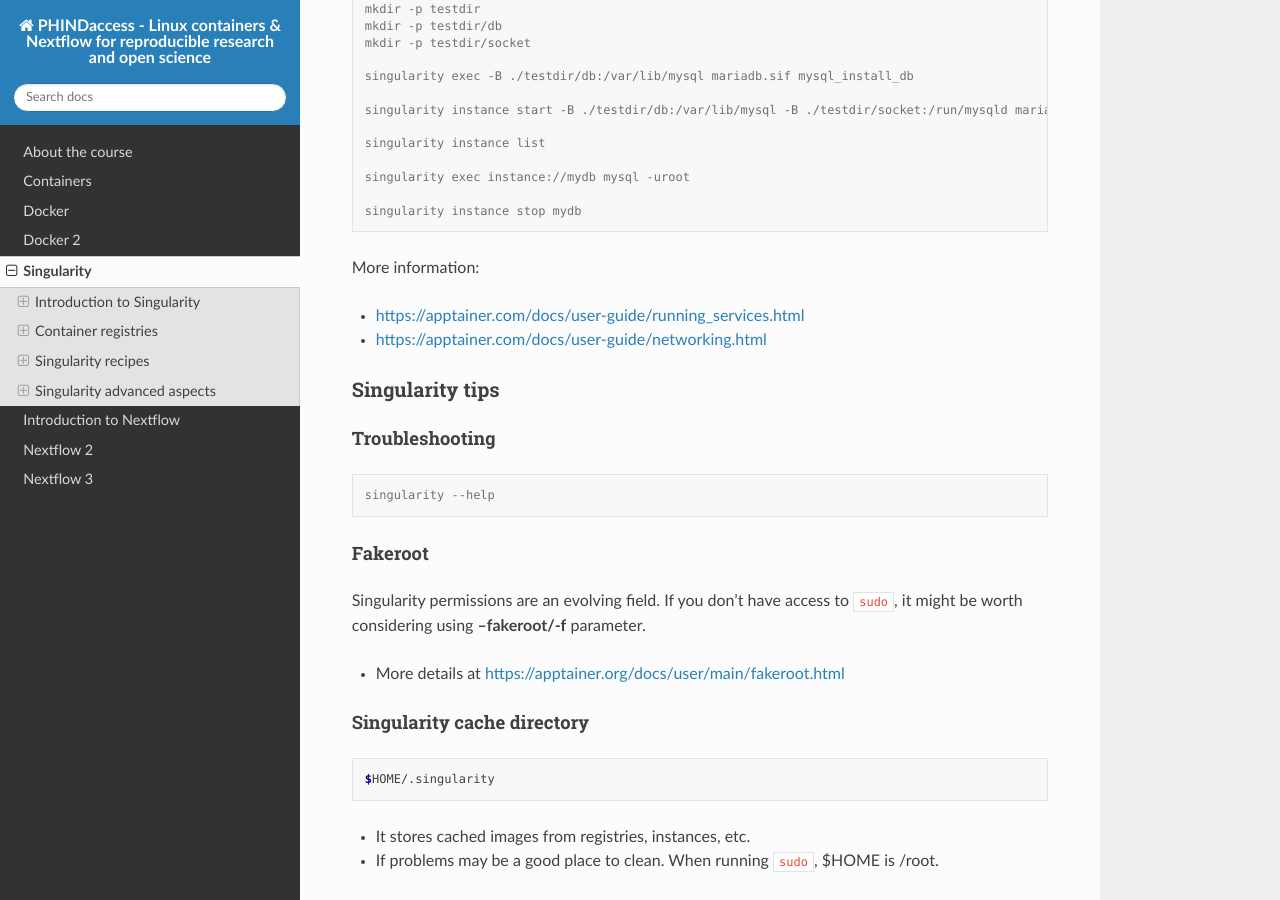
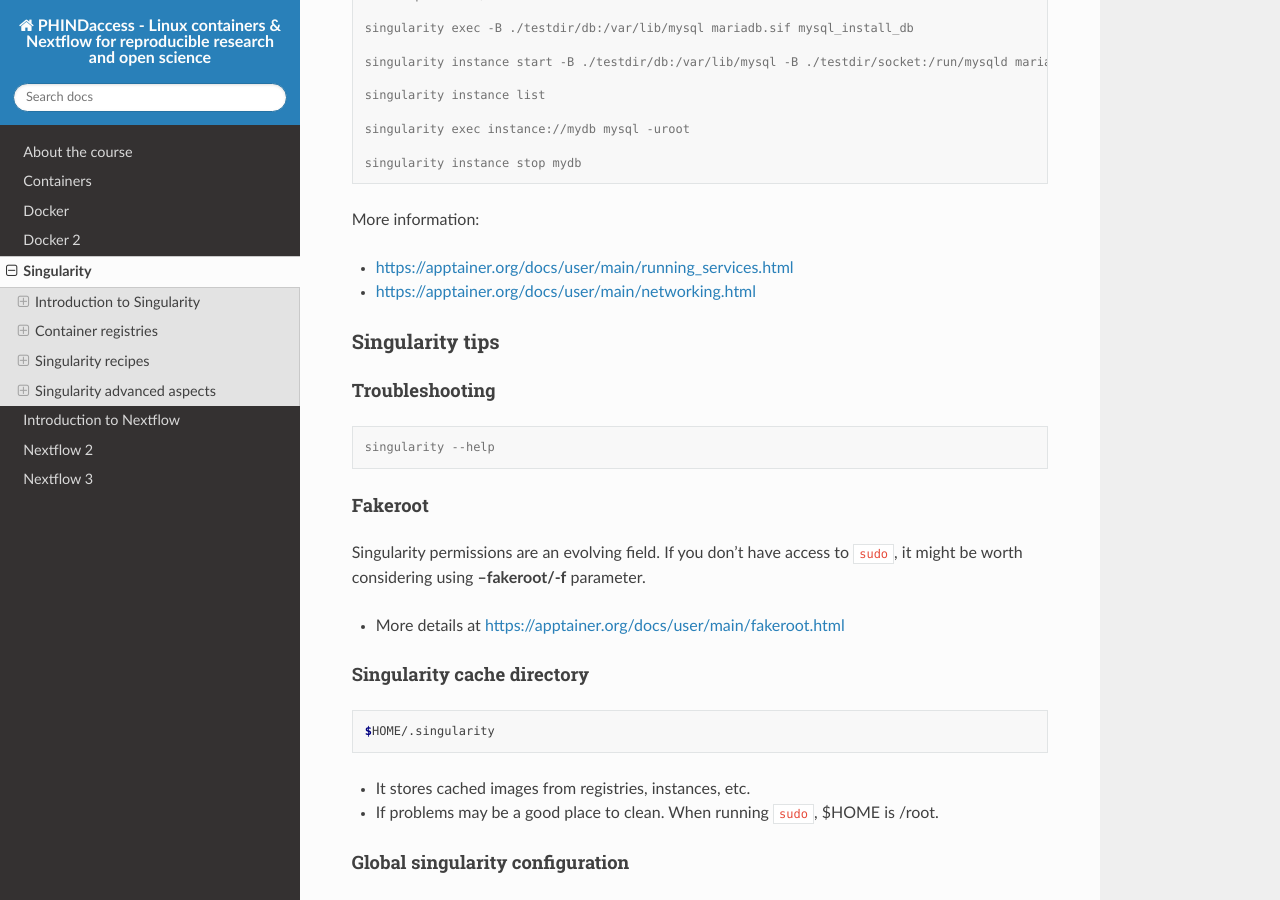
Before and after one commit to biocorecrg/CoursesCRG_Containers_Nextflow_May_2022, a Sphinx documentation site: the page built from docs/singularity.rst, in a window 1280 px wide and 900 px high, scrolled down 6255 px. Built offline with Sphinx 7.4.7 and the Read the Docs theme 2.0.0, drawn with Linux system fonts in a browser that asks for light colours; some of the changed lines change nothing that is shown; some of the changed text lies outside the part shown.

Commit message:
Update singularity.rst

````diff
--- a/docs/singularity.rst
+++ b/docs/singularity.rst
@@ -259,7 +259,7 @@
 
 Paths of host system mounted in the container
 
-* Default ones, no need to mount them explicitly (for 3.6.x): ```$HOME``` , ```/sys:/sys``` , ```/proc:/proc```, ```/tmp:/tmp```, ```/var/tmp:/var/tmp```, ```/etc/resolv.conf:/etc/resolv.conf```, ```/etc/passwd:/etc/passwd```, and ```$PWD``` [https://sylabs.io/guides/3.6/user-guide/bind_paths_and_mounts.html](https://sylabs.io/guides/3.6/user-guide/bind_paths_and_mounts.html)
+* Default ones, no need to mount them explicitly (for 3.6.x): ```$HOME``` , ```/sys:/sys``` , ```/proc:/proc```, ```/tmp:/tmp```, ```/var/tmp:/var/tmp```, ```/etc/resolv.conf:/etc/resolv.conf```, ```/etc/passwd:/etc/passwd```, and ```$PWD```  `Ref <https://apptainer.org/docs/user/main/bind_paths_and_mounts.html>`__
 
 For others, need to be done explicitly (syntax: host:container)
 
@@ -351,8 +351,8 @@
 
 More information:
 
-* `https://apptainer.com/docs/user-guide/running_services.html <https://apptainer.com/docs/user-guide/running_services.html>`__
-* `https://apptainer.com/docs/user-guide/networking.html <https://apptainer.com/docs/user-guide/networking.html>`__
+* `https://apptainer.org/docs/user/main/running_services.html <https://apptainer.org/docs/user/main/running_services.html>`__
+* `https://apptainer.org/docs/user/main/networking.html <https://apptainer.org/docs/user/main/networking.html>`__
 
 
 Singularity tips
````
